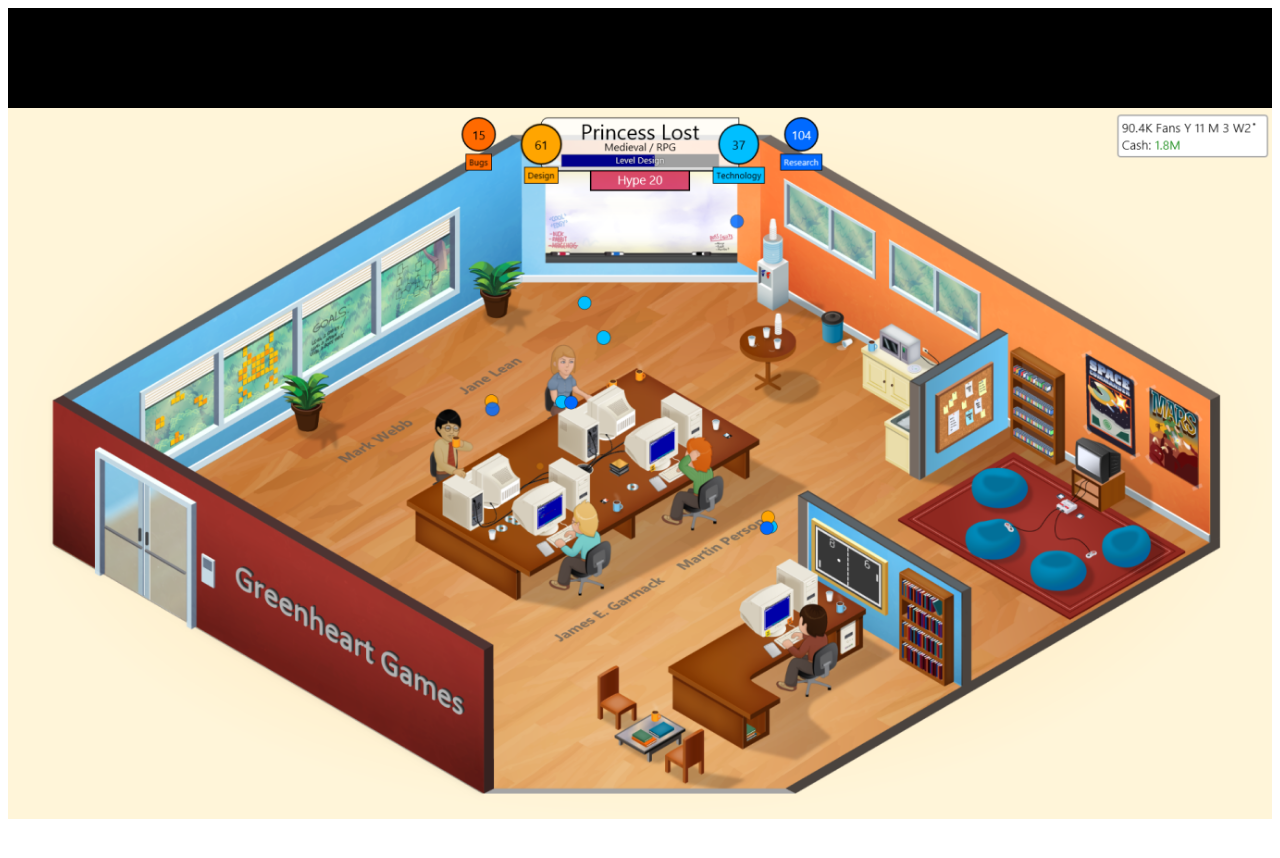
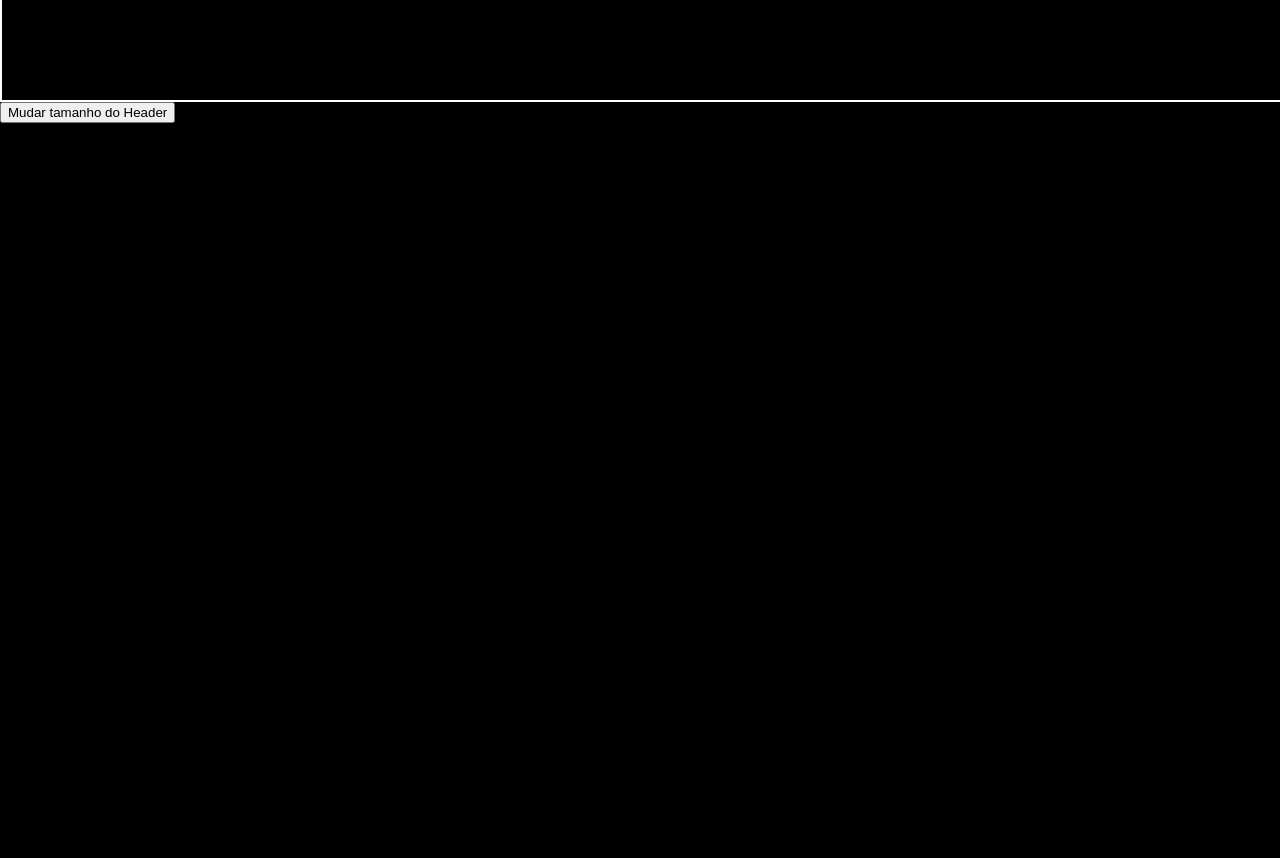
Before and after one commit to MillerGS03/Corporation-Simulator, a plain HTML site: page site/index.html in a window 1280 px wide. After the commit the page ends 800 px from the top, so only its background shows below. Drawn offline with Linux system fonts and the light colour scheme.

Commit message:
Modificações no estilo

```diff
--- a/site/estilo/estilo.css
+++ b/site/estilo/estilo.css
@@ -1,13 +1,18 @@
+body
+{
+	margin: 0px;
+	padding: 0px;
+	background-color: black;
+}
 header {
+	margin: 0px;
+	padding: 0px;
 	width: 100%;
 	height: 100px;
 	background-color: black;
+	border: 2px solid white;
+	border-top: 0px;
 }
-section#conteudo
-{
-	width: 100%;
-	height: 1000px;
-	background-color: black;
-	background: url('../imagens/empresa.png') no-repeat;
-	background-size: 100%;
+nav {
+	margin: 0px;
 }
--- a/site/index.html
+++ b/site/index.html
@@ -4,11 +4,13 @@
 	<meta charset="utf-8">
 	<title>Enterprise Simulator</title>
 	<link rel="stylesheet" type="text/css" href="estilo/estilo.css">
+	<script type="text/javascript" src="scripts/menu.js"></script>
 </head>
 <body>
-	<header>
+	<header id="a">
 		<nav></nav>
 	</header>
+	<button onclick="redimensionarHeader();">Mudar tamanho do Header</button>
 	<section id="conteudo">
 		<div id="login">
 
--- /dev/null
+++ b/site/scripts/menu.js
@@ -0,0 +1,4 @@
+function redimensionarHeader()
+{
+	document.getElementById('a').style.width = parseInt(window.width) - 5 + "px";
+}
```
